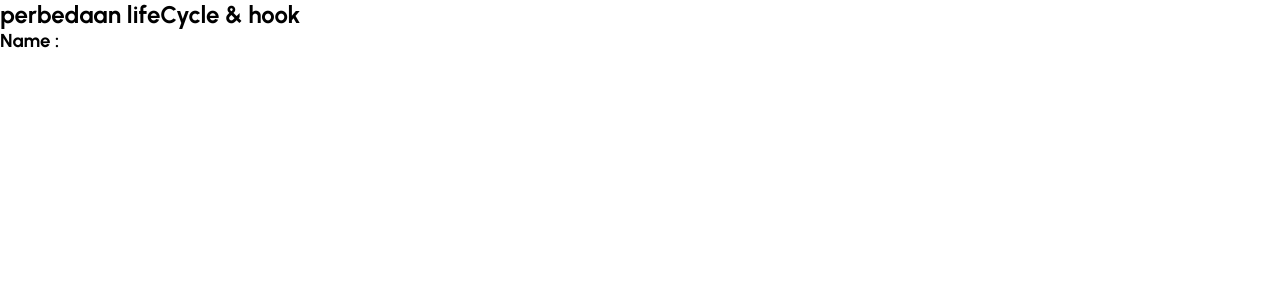
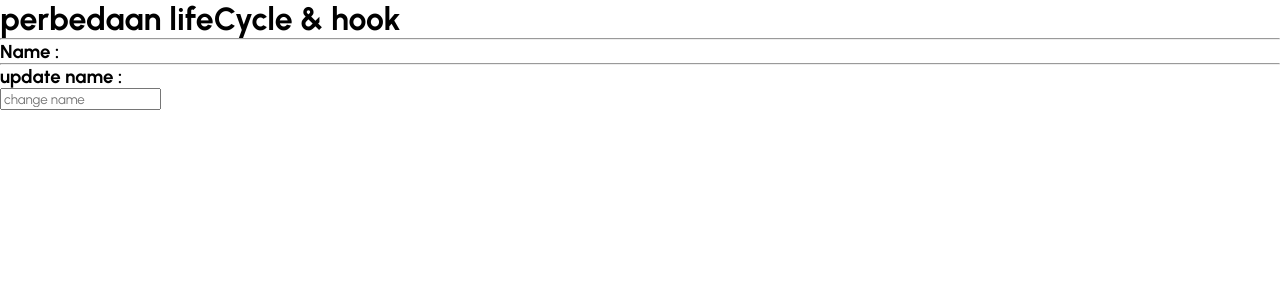
Before and after one commit to Soe-Hok-Gie/hookdasar, a React (Create React App) app: page / in a window 1280 px wide. Shown: the top 300 px of the page. Built offline with nearby package versions, Linux system fonts and the light colour scheme; no server answers.

Commit message:
membuat form update name

```diff
--- a/src/components/belajaruseffect/Index.jsx
+++ b/src/components/belajaruseffect/Index.jsx
@@ -5,7 +5,8 @@ export default class index extends Component {
     render() {
         return (
             <div>
-                <h2>perbedaan lifeCycle & hook </h2>
+                <h1>perbedaan lifeCycle & hook </h1>
+                <hr/>
                 <Lifecycle/>
             </div>
         )
--- a/src/components/belajaruseffect/Lifecycle.jsx
+++ b/src/components/belajaruseffect/Lifecycle.jsx
@@ -24,6 +24,11 @@ export default class Lifecycle extends Component {
         return (
             <div>
                 <h3>Name : {this.state.name}</h3>
+                <hr/>
+                <h3> update name :</h3>
+                <form>
+                    <input type="text" placeholder="change name" name="name" />
+                </form>
             </div>
         )
     }
```
